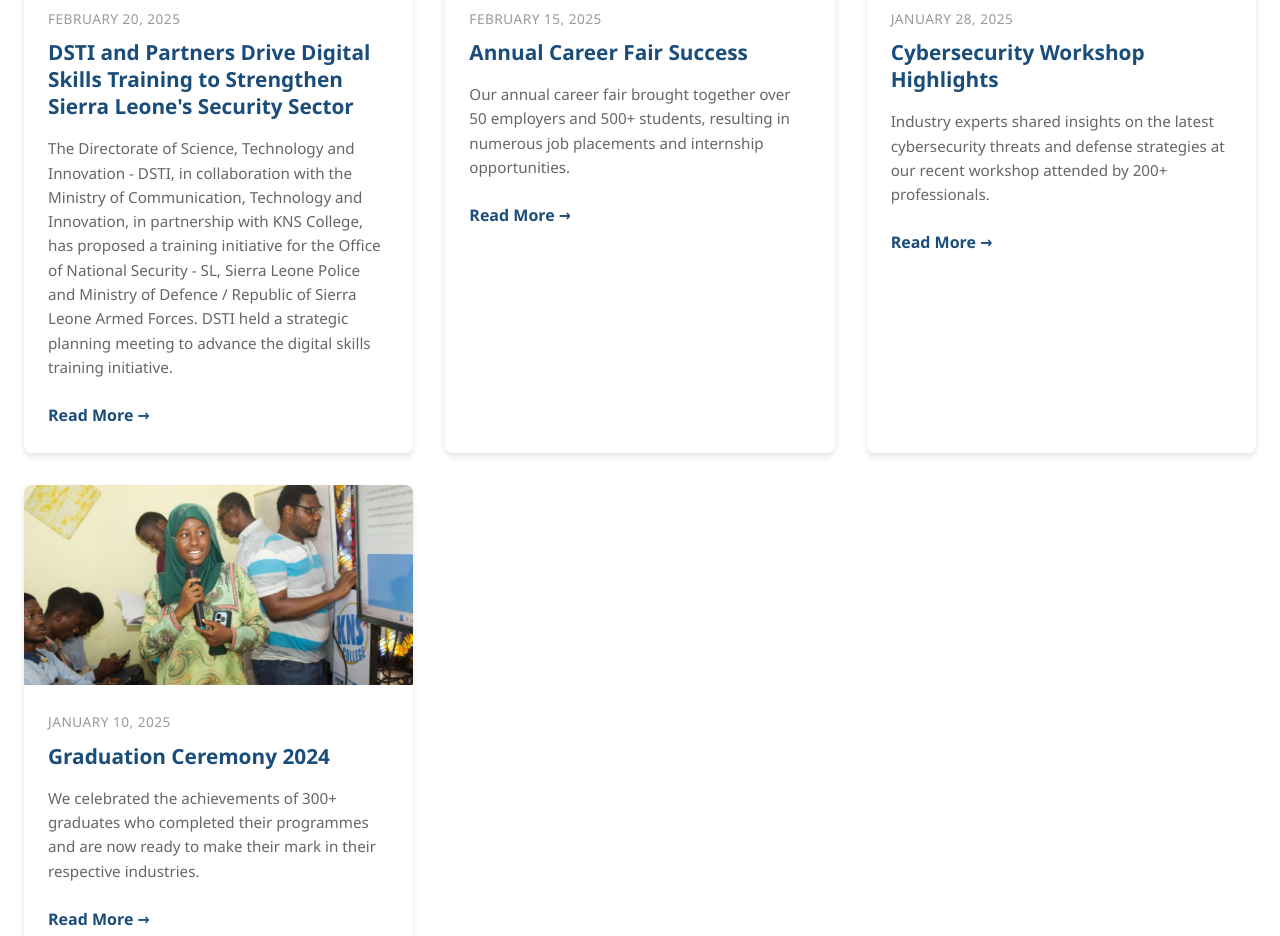
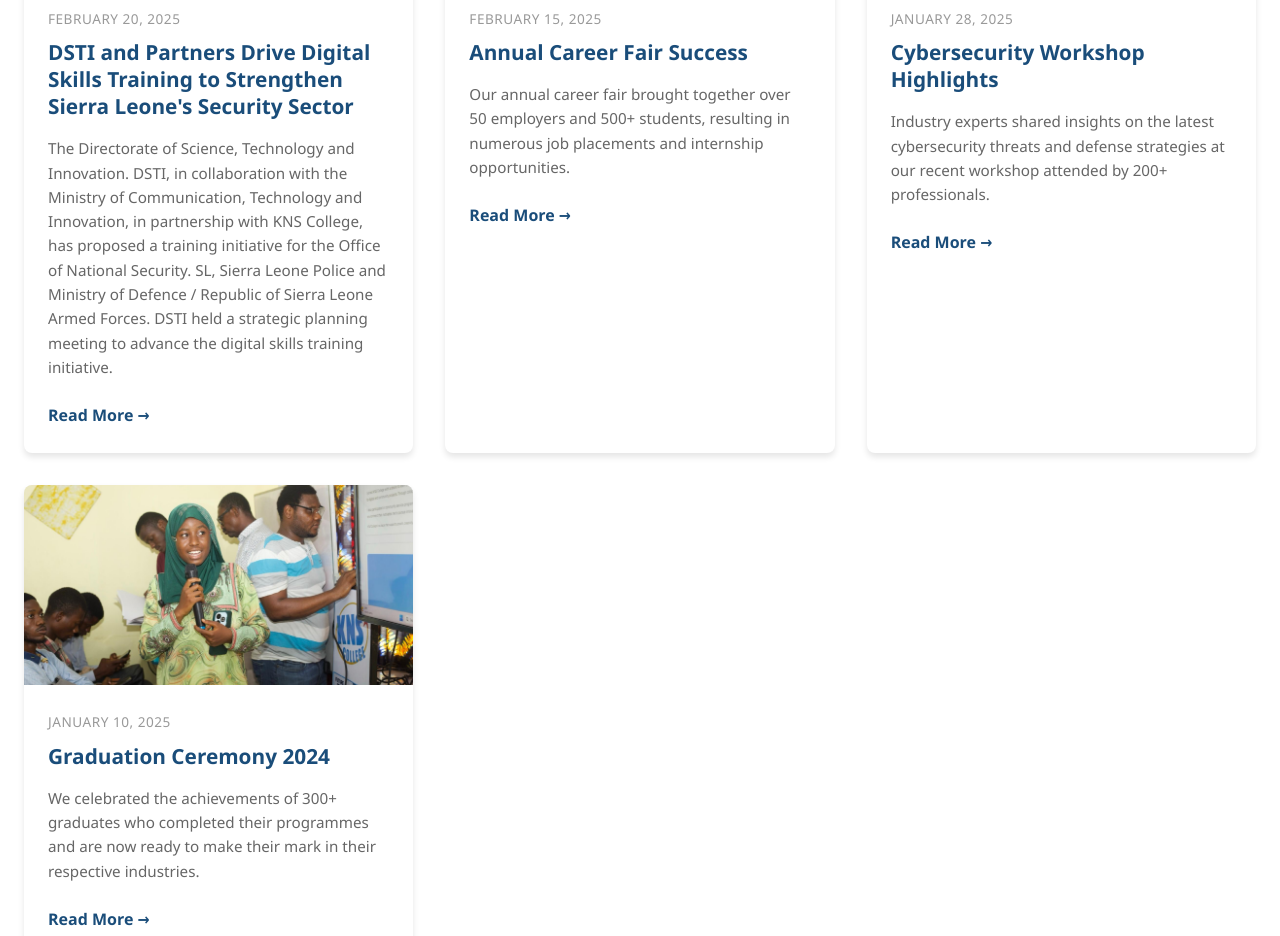
Before and after one commit to Officialsalim12/KNS_COLLEGE_WEBSITE, a website: page index.html in a window 1280 px wide. Shown: the part 3180-4116 px from the top of the page. Drawn offline with Linux system fonts and the light colour scheme.

```diff
--- a/index.html
+++ b/index.html
@@ -258,7 +258,7 @@
                         <div class="blog-content">
                             <span class="blog-date">February 20, 2025</span>
                             <h3 class="blog-title">DSTI and Partners Drive Digital Skills Training to Strengthen Sierra Leone's Security Sector</h3>
-                            <p class="blog-excerpt">The Directorate of Science, Technology and Innovation - DSTI, in collaboration with the Ministry of Communication, Technology and Innovation, in partnership with KNS College, has proposed a training initiative for the Office of National Security - SL, Sierra Leone Police and Ministry of Defence / Republic of Sierra Leone Armed Forces. DSTI held a strategic planning meeting to advance the digital skills training initiative.</p>
+                            <p class="blog-excerpt">The Directorate of Science, Technology and Innovation. DSTI, in collaboration with the Ministry of Communication, Technology and Innovation, in partnership with KNS College, has proposed a training initiative for the Office of National Security. SL, Sierra Leone Police and Ministry of Defence / Republic of Sierra Leone Armed Forces. DSTI held a strategic planning meeting to advance the digital skills training initiative.</p>
                             <a href="https://www.facebook.com/share/p/1a6wswdgYK/" target="_blank" rel="noopener noreferrer" class="blog-link">Read More →</a>
                         </div>
                     </article>
--- a/package.json
+++ b/package.json
@@ -17,14 +17,14 @@
   "author": "",
   "license": "ISC",
   "dependencies": {
-    "express": "^4.18.2",
+    "@sendgrid/mail": "^8.1.0",
     "@supabase/supabase-js": "^2.39.0",
     "cors": "^2.8.5",
     "dotenv": "^16.3.1",
-    "@sendgrid/mail": "^8.1.0",
+    "express": "^4.18.2",
     "multer": "^2.0.0"
   },
   "devDependencies": {
-    "nodemon": "^3.0.1"
+    "nodemon": "^3.1.14"
   }
 }
```
Also changed, not shown: README.md (added), 1 other file.
